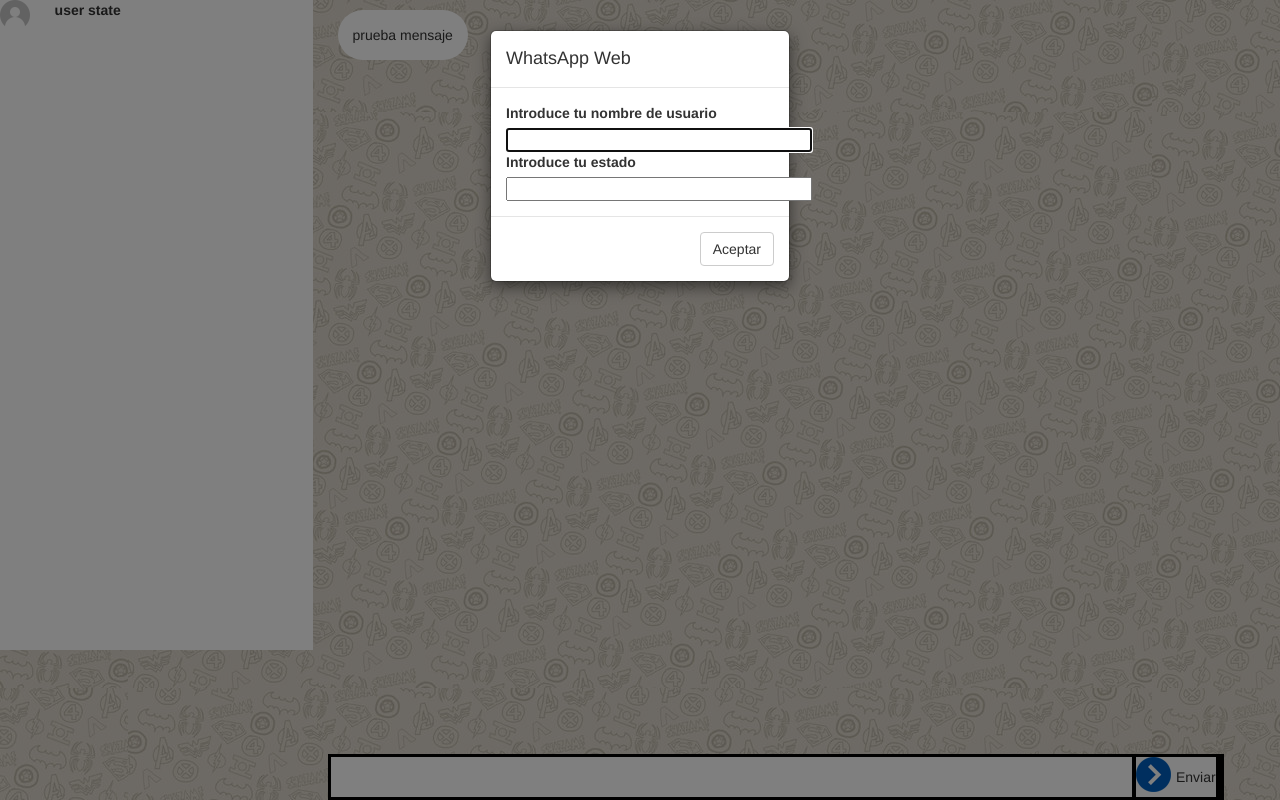
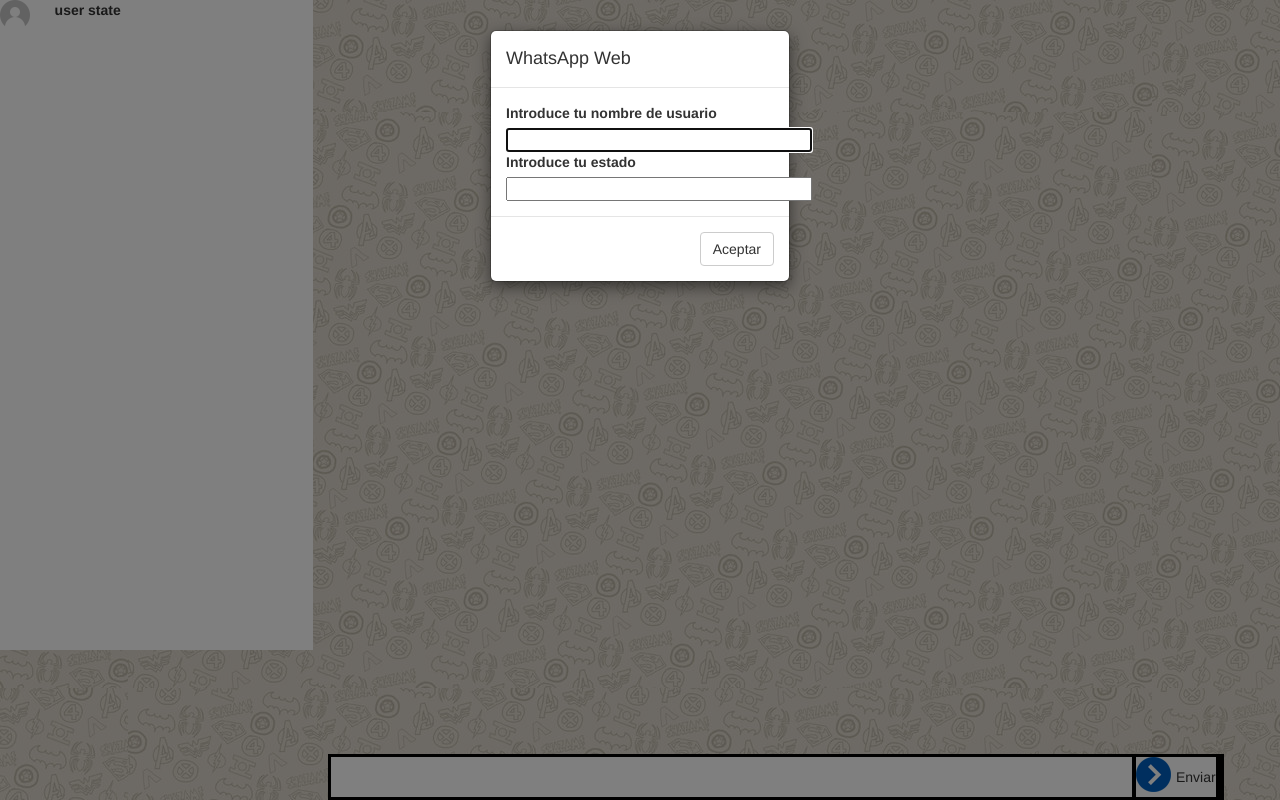
Before and after one commit to FranSaavedra/whatsapp-web, a website: page public/index.html in a window 1280 px wide. Drawn offline with nearby package versions, Linux system fonts and the light colour scheme; no server answers.

Commit message:
Modificado aspecto visual de los mensajes

```diff
--- a/public/index.html
+++ b/public/index.html
@@ -51,7 +51,7 @@
           <ul id="list-users"></ul>
         </div>
         <div class="col-xs-9 col-md-9" id="message-zone">
-          <ul id="list-messages"><li>prueba mensaje</li></ul>
+          <ul id="list-messages"></ul>
           <form action="">
             <input id="message" autocomplete="off" /><button>Enviar</button>
           </form>
```
